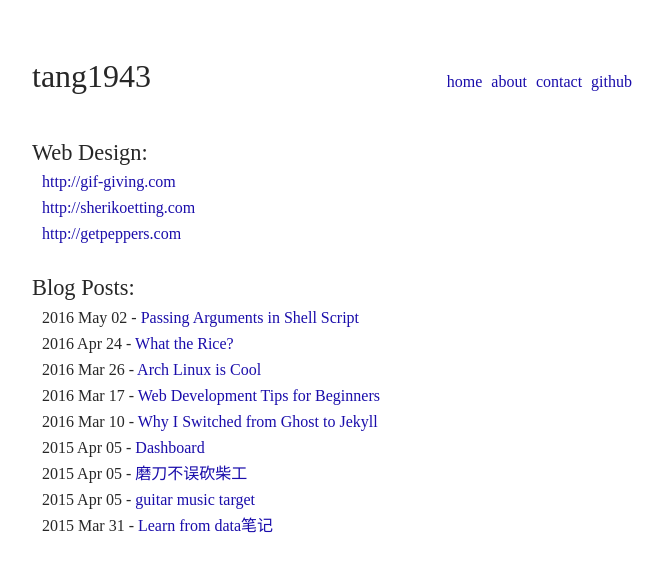
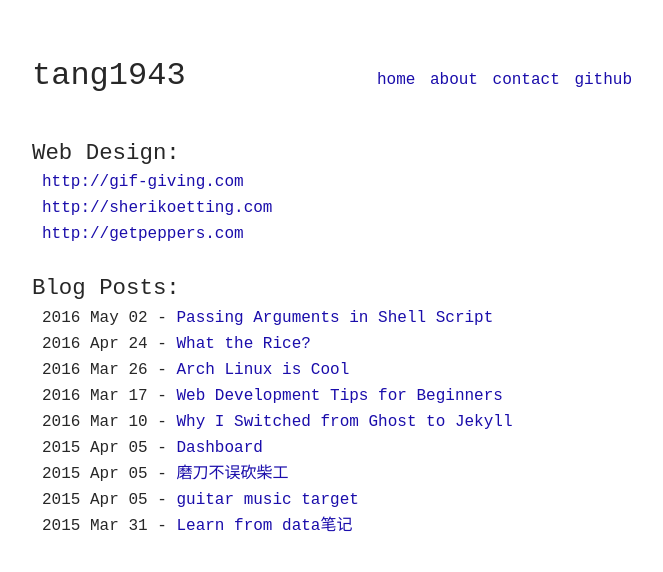
Before and after one commit to tang1943/tang1943.github.io, a Jekyll site: the page built from index.html, in a window 1280 px wide. Shown: the top 572 px of the page, without its empty margins (308-971 px from the left). Built offline with Jekyll 4.4.1, drawn with Linux system fonts in a browser that asks for light colours.

Commit message:
update font

```diff
--- a/_sass/_config.scss
+++ b/_sass/_config.scss
@@ -5,8 +5,5 @@ $color-grey: #EEEEEE;
 $color-link: #1A0DAB;
 $color-code: #00FF00;
 
-// FONT
-$font-family: "'Courier New', 'Monaco', '文泉驿', 'Microsoft YaHei', '微软雅黑',  'Microsoft JhengHei', '华文细黑', 'STHeiti', 'MingLiu', '文泉驿微米黑'";
-
 // BREAKPOINTS
 $br: 600px;
--- a/assets/css/main.scss
+++ b/assets/css/main.scss
@@ -7,7 +7,7 @@
 body {
     color: $color-fg;
     background: $color-bg;
-    font-family: 'Inconsolata', ;
+    font-family: 'Courier New', 'Monaco', '文泉驿', 'Microsoft YaHei', '微软雅黑',  'Microsoft JhengHei', '华文细黑', 'STHeiti', 'MingLiu', '文泉驿微米黑', ;
     font-size: 100%;
     font-weight: 400;
 }
```
